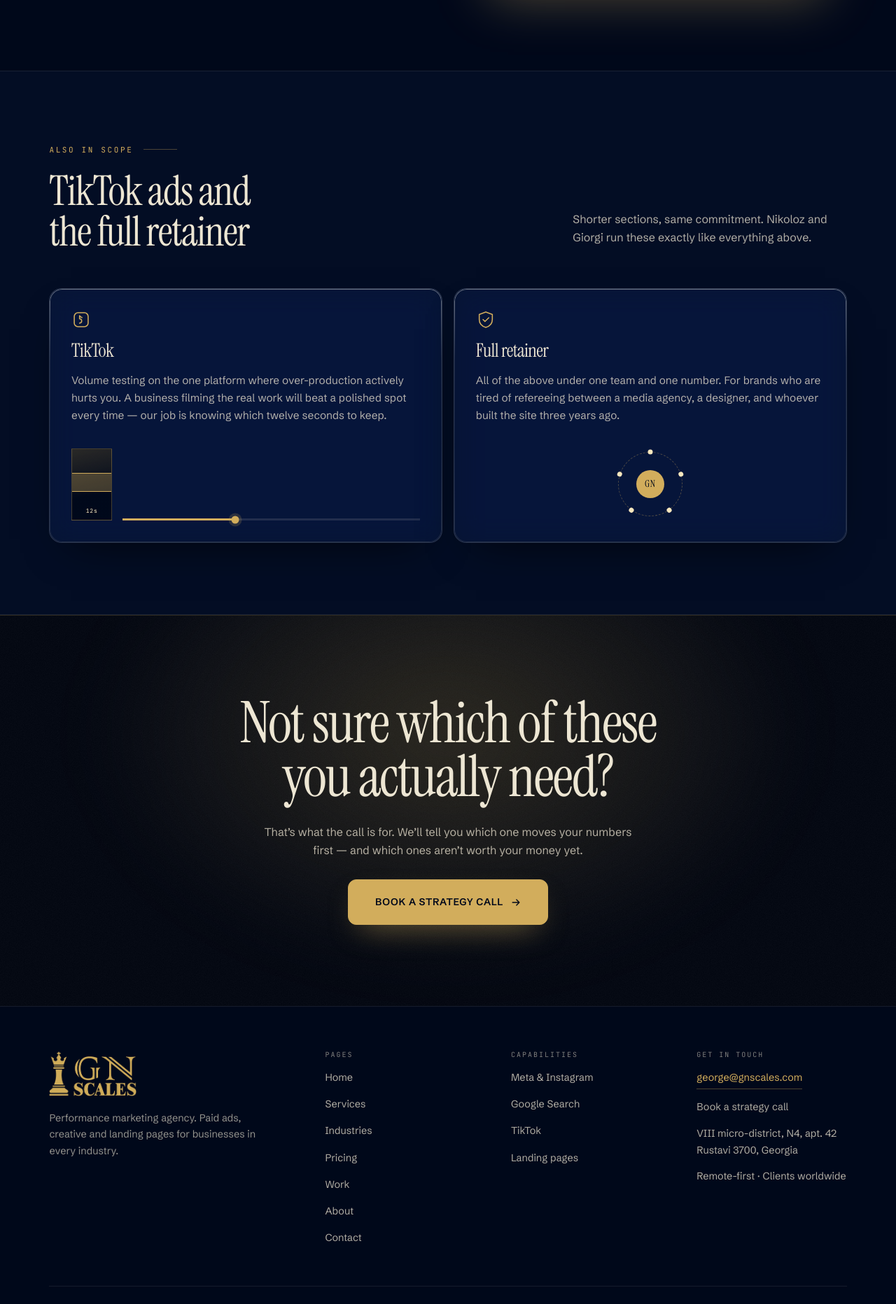
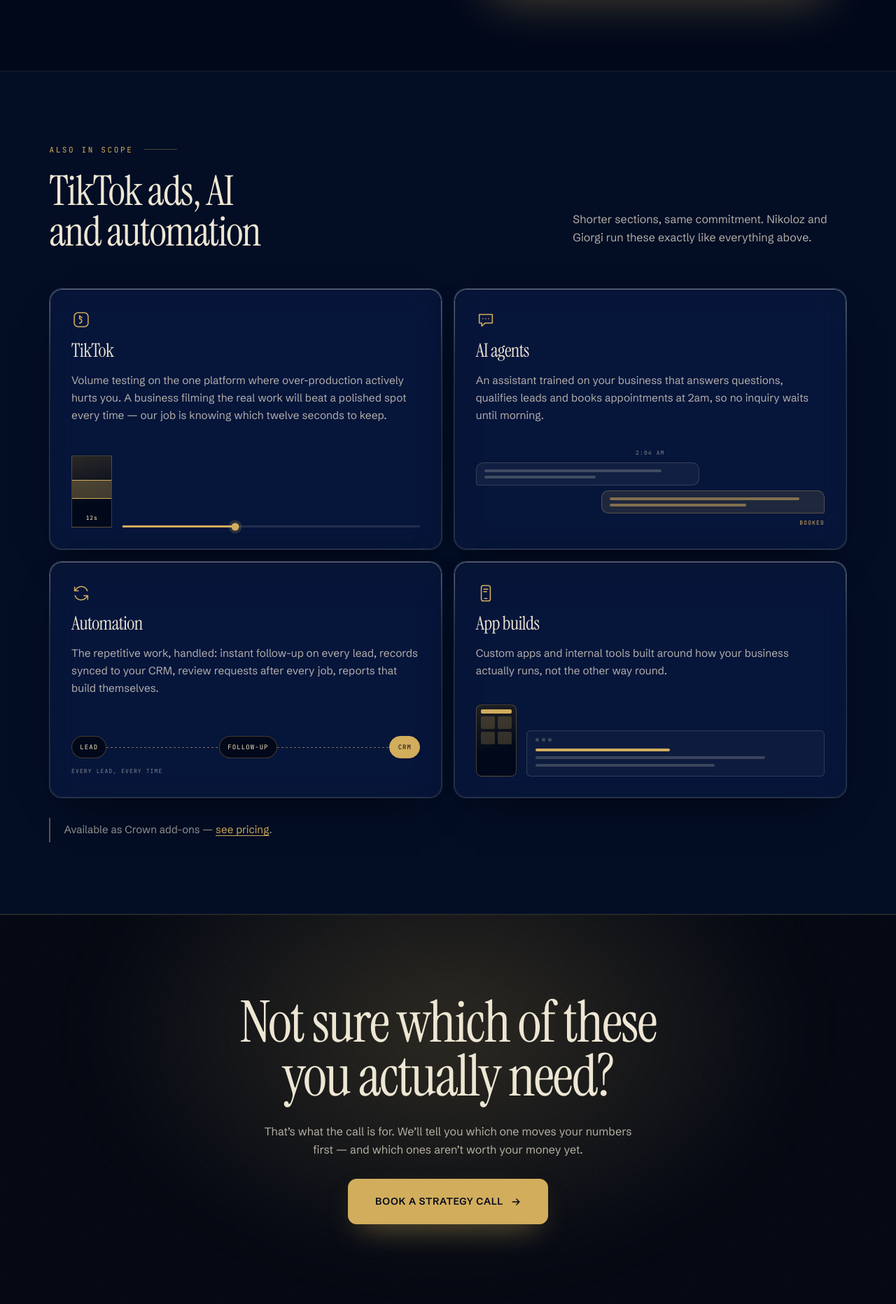
Before and after one commit to X4CH4PUR1/gns-website, a PHP site: page /services.html in a window 1280 px wide. Shown: the part 2528-4392 px from the top of the page at 70% size. Run offline with PHP 8.4, Linux system fonts and the light colour scheme.

Commit message:
Pricing: new USA prices, Crown add-ons (AI agent, automation, app build), remove brand management
Co-Authored-By: Claude Opus 5.5 <noreply@anthropic.com>

```diff
--- a/404.html
+++ b/404.html
@@ -145,6 +145,7 @@
           <a href="services.html#meta">Meta &amp; Instagram</a>
           <a href="services.html#google">Google Search</a>
           <a href="services.html#more">TikTok</a>
+          <a href="services.html#more">AI &amp; automation</a>
           <a href="services.html#pages">Landing pages</a>
         </div>
 
--- a/about.html
+++ b/about.html
@@ -224,6 +224,7 @@
           <a href="services.html#meta">Meta &amp; Instagram</a>
           <a href="services.html#google">Google Search</a>
           <a href="services.html#more">TikTok</a>
+          <a href="services.html#more">AI &amp; automation</a>
           <a href="services.html#pages">Landing pages</a>
         </div>
 
--- a/contact.html
+++ b/contact.html
@@ -260,6 +260,7 @@
           <a href="services.html#meta">Meta &amp; Instagram</a>
           <a href="services.html#google">Google Search</a>
           <a href="services.html#more">TikTok</a>
+          <a href="services.html#more">AI &amp; automation</a>
           <a href="services.html#pages">Landing pages</a>
         </div>
 
--- a/industries.html
+++ b/industries.html
@@ -40,7 +40,7 @@
   <link rel="stylesheet" href="assets/fonts/fonts.css?v=ec00ecde">
 
   <link rel="stylesheet" href="style.css?v=306252c7">
-  <link rel="stylesheet" href="services.css?v=875b231c">
+  <link rel="stylesheet" href="services.css?v=5aa519ac">
 
   <script type="application/ld+json">
 {
@@ -336,6 +336,7 @@
           <a href="services.html#meta">Meta &amp; Instagram</a>
           <a href="services.html#google">Google Search</a>
           <a href="services.html#more">TikTok</a>
+          <a href="services.html#more">AI &amp; automation</a>
           <a href="services.html#pages">Landing pages</a>
         </div>
 
--- a/privacy.html
+++ b/privacy.html
@@ -170,6 +170,7 @@
           <a href="services.html#meta">Meta &amp; Instagram</a>
           <a href="services.html#google">Google Search</a>
           <a href="services.html#more">TikTok</a>
+          <a href="services.html#more">AI &amp; automation</a>
           <a href="services.html#pages">Landing pages</a>
         </div>
 
--- a/services.css
+++ b/services.css
@@ -94,24 +94,71 @@
   box-shadow: 0 0 0 4px rgba(210, 173, 92, 0.18);
 }
 
-/* Full retainer: every discipline on one ring, one team in the middle. */
-.mini-orbit { position: relative; height: 104px; }
-.mini-orbit-core {
-  position: absolute; left: 50%; top: 50%; transform: translate(-50%, -50%);
-  width: 40px; height: 40px; border-radius: 50%; display: grid; place-items: center;
-  background: var(--gold-500); color: var(--navy-900);
-  font-family: var(--font-display); font-size: 0.85rem; letter-spacing: 0.04em;
+/* AI agents: a question at 2am, answered and booked before morning. */
+.mini-chat { display: flex; flex-direction: column; gap: 0.45rem; }
+.mini-chat-time,
+.mini-chat-tag {
+  font-family: var(--font-mono); font-size: 0.5rem;
+  letter-spacing: 0.14em; text-transform: uppercase;
 }
-.mini-orbit-ring {
-  position: absolute; left: 50%; top: 50%; transform: translate(-50%, -50%);
-  width: 92px; height: 92px; border-radius: 50%;
-  border: 1px dashed rgba(210, 173, 92, 0.34);
+.mini-chat-time { align-self: center; color: var(--ink-4); }
+.mini-chat-msg {
+  display: flex; flex-direction: column; gap: 5px; width: 64%;
+  padding: 0.55rem 0.7rem; border-radius: 10px 10px 10px 3px;
+  background: rgba(237, 230, 211, 0.05); border: 1px solid var(--line-2);
 }
-.mini-orbit-node {
-  position: absolute; left: 50%; top: 50%;
-  width: 7px; height: 7px; border-radius: 50%; background: var(--gold-200);
-  transform: translate(-50%, -50%) rotate(var(--a)) translateY(-46px);
+.mini-chat-msg i { display: block; height: 4px; width: var(--w); border-radius: 2px; background: rgba(237, 230, 211, 0.22); }
+.mini-chat-msg.is-reply {
+  align-self: flex-end; border-radius: 10px 10px 3px 10px;
+  background: rgba(210, 173, 92, 0.12); border-color: rgba(210, 173, 92, 0.32);
 }
+.mini-chat-msg.is-reply i { background: rgba(210, 173, 92, 0.55); }
+.mini-chat-tag { align-self: flex-end; color: var(--gold-500); }
+
+/* Automation: the same three steps, run for every lead without a hand on them. */
+.mini-flow { display: flex; flex-direction: column; gap: 0.8rem; }
+.mini-flow-row { display: flex; align-items: center; }
+.mini-flow-step {
+  flex-shrink: 0; padding: 0.45rem 0.7rem; border-radius: var(--r-pill);
+  border: 1px solid rgba(210, 173, 92, 0.32); background: var(--navy-900);
+  font-family: var(--font-mono); font-size: 0.5625rem;
+  letter-spacing: 0.12em; text-transform: uppercase; color: var(--gold-200);
+}
+.mini-flow-step.is-done { background: var(--gold-500); border-color: var(--gold-500); color: var(--navy-900); }
+.mini-flow-link {
+  flex: 1 1 auto; min-width: 10px; height: 1px;
+  background: linear-gradient(90deg, rgba(210, 173, 92, 0.6) 50%, transparent 0) 0 0 / 6px 1px;
+}
+.mini-flow-note {
+  font-family: var(--font-mono); font-size: 0.5rem;
+  letter-spacing: 0.14em; text-transform: uppercase; color: var(--ink-4);
+}
+
+/* App builds: one app on the phone, one tool on the desk, both built to fit. */
+.mini-app { display: flex; align-items: flex-end; gap: 0.9rem; }
+.mini-app-phone {
+  width: 58px; aspect-ratio: 9 / 16; flex-shrink: 0;
+  display: grid; grid-template-columns: 1fr 1fr; grid-template-rows: 6px; grid-auto-rows: 18px;
+  align-content: start; gap: 4px; padding: 6px;
+  border: 1px solid rgba(210, 173, 92, 0.32); border-radius: 8px;
+  background: linear-gradient(168deg, rgba(210, 173, 92, 0.14), rgba(0, 8, 26, 0.9) 64%), var(--navy-900);
+}
+.mini-app-phone span { border-radius: 2px; background: rgba(210, 173, 92, 0.22); }
+.mini-app-phone .mini-app-bar { grid-column: 1 / -1; background: var(--gold-500); }
+.mini-app-window {
+  flex: 1 1 auto; display: flex; flex-direction: column; gap: 7px;
+  padding: 0.6rem 0.75rem 0.8rem; border-radius: 6px;
+  border: 1px solid var(--line-2); background: rgba(237, 230, 211, 0.03);
+}
+.mini-app-window > span:not(.mini-app-dots) { height: 4px; width: var(--w); border-radius: 2px; background: rgba(237, 230, 211, 0.2); }
+.mini-app-window > span:nth-child(2) { background: var(--gold-500); }
+.mini-app-dots { display: flex; gap: 4px; margin-bottom: 0.2rem; }
+.mini-app-dots i { width: 5px; height: 5px; border-radius: 50%; background: rgba(237, 230, 211, 0.22); }
+
+/* The Crown note under the grid, linking through to the add-on prices. */
+.svc-addon-note { margin-top: 1.75rem; }
+.svc-addon-note a { color: var(--gold-500); text-decoration: underline; text-underline-offset: 3px; }
+.svc-addon-note a:hover { color: var(--gold-200); }
 
 @media (max-width: 900px) {
   .svc, .svc.is-reversed { grid-template-columns: 1fr; }
--- a/services.html
+++ b/services.html
@@ -40,7 +40,7 @@
   <link rel="stylesheet" href="assets/fonts/fonts.css?v=ec00ecde">
 
   <link rel="stylesheet" href="style.css?v=306252c7">
-  <link rel="stylesheet" href="services.css?v=875b231c">
+  <link rel="stylesheet" href="services.css?v=5aa519ac">
 
   <script type="application/ld+json">
 {
@@ -194,13 +194,13 @@
     </section>
 
     <!-- Also in scope: given the same card chrome and a visual each, so the
-         section reads as a deliberate tier rather than two that ran out of time. -->
+         section reads as a deliberate tier rather than four that ran out of time. -->
     <section class="section section-alt" id="more" aria-labelledby="more-heading">
       <div class="shell">
         <div class="section-head section-head-split reveal">
           <div>
             <p class="eyebrow">Also in scope</p>
-            <h2 id="more-heading">TikTok ads and the full retainer</h2>
+            <h2 id="more-heading">TikTok ads, AI and automation</h2>
           </div>
           <p class="lead">Shorter sections, same commitment. Nikoloz and Giorgi run these exactly like everything above.</p>
         </div>
@@ -218,20 +218,50 @@
             </div>
           </article>
           <article class="card svc-mini">
-            <span class="icon" aria-hidden="true"><svg viewBox="0 0 24 24"><path d="M12 2.6 20 5.6v6.2c0 4.9-3.4 8.3-8 9.6-4.6-1.3-8-4.7-8-9.6V5.6z"/><path d="M8.6 11.8 11 14.2l4.6-4.6"/></svg></span>
-            <h3>Full retainer</h3>
-            <p>All of the above under one team and one number. For brands who are tired of refereeing between a media agency, a designer, and whoever built the site three years ago.</p>
-            <div class="mini-visual mini-orbit" aria-hidden="true">
-              <span class="mini-orbit-core">GN</span>
-              <span class="mini-orbit-ring"></span>
-              <span class="mini-orbit-node" style="--a:0deg"></span>
-              <span class="mini-orbit-node" style="--a:72deg"></span>
-              <span class="mini-orbit-node" style="--a:144deg"></span>
-              <span class="mini-orbit-node" style="--a:216deg"></span>
-              <span class="mini-orbit-node" style="--a:288deg"></span>
+            <span class="icon" aria-hidden="true"><svg viewBox="0 0 24 24"><path d="M4 5.5h16v10.5h-8.5L7 19.8V16H4z"/><path d="M8.5 10.8h.01M12 10.8h.01M15.5 10.8h.01"/></svg></span>
+            <h3>AI agents</h3>
+            <p>An assistant trained on your business that answers questions, qualifies leads and books appointments at 2am, so no inquiry waits until morning.</p>
+            <div class="mini-visual mini-chat" aria-hidden="true">
+              <span class="mini-chat-time">2:04 am</span>
+              <span class="mini-chat-msg"><i style="--w:86%"></i><i style="--w:54%"></i></span>
+              <span class="mini-chat-msg is-reply"><i style="--w:92%"></i><i style="--w:66%"></i></span>
+              <span class="mini-chat-tag">Booked</span>
+            </div>
+          </article>
+          <article class="card svc-mini">
+            <span class="icon" aria-hidden="true"><svg viewBox="0 0 24 24"><path d="M19.5 9A7.8 7.8 0 0 0 5.6 7.4L4 9"/><path d="M4 4.5V9h4.5"/><path d="M4.5 15a7.8 7.8 0 0 0 13.9 1.6L20 15"/><path d="M20 19.5V15h-4.5"/></svg></span>
+            <h3>Automation</h3>
+            <p>The repetitive work, handled: instant follow-up on every lead, records synced to your CRM, review requests after every job, reports that build themselves.</p>
+            <div class="mini-visual mini-flow" aria-hidden="true">
+              <div class="mini-flow-row">
+                <span class="mini-flow-step">Lead</span>
+                <span class="mini-flow-link"></span>
+                <span class="mini-flow-step">Follow-up</span>
+                <span class="mini-flow-link"></span>
+                <span class="mini-flow-step is-done">CRM</span>
+              </div>
+              <span class="mini-flow-note">Every lead, every time</span>
+            </div>
+          </article>
+          <article class="card svc-mini">
+            <span class="icon" aria-hidden="true"><svg viewBox="0 0 24 24"><rect x="6.5" y="2.5" width="11" height="19" rx="2.5"/><path d="M10.5 18.5h3"/><path d="M9.5 7h5M9.5 10h3.5"/></svg></span>
+            <h3>App builds</h3>
+            <p>Custom apps and internal tools built around how your business actually runs, not the other way round.</p>
+            <div class="mini-visual mini-app" aria-hidden="true">
+              <div class="mini-app-phone">
+                <span class="mini-app-bar"></span>
+                <span></span><span></span><span></span><span></span>
+              </div>
+              <div class="mini-app-window">
+                <span class="mini-app-dots"><i></i><i></i><i></i></span>
+                <span style="--w:48%"></span>
+                <span style="--w:82%"></span>
+                <span style="--w:64%"></span>
+              </div>
             </div>
           </article>
         </div>
+        <p class="note-rule svc-addon-note reveal">Available as Crown add-ons — <a href="pricing.html">see pricing</a>.</p>
       </div>
     </section>
 
@@ -274,6 +304,7 @@
           <a href="services.html#meta">Meta &amp; Instagram</a>
           <a href="services.html#google">Google Search</a>
           <a href="services.html#more">TikTok</a>
+          <a href="services.html#more">AI &amp; automation</a>
           <a href="services.html#pages">Landing pages</a>
         </div>
 
--- a/sitemap.xml
+++ b/sitemap.xml
@@ -1,9 +1,9 @@
 <?xml version="1.0" encoding="UTF-8"?>
 <urlset xmlns="http://www.sitemaps.org/schemas/sitemap/0.9">
-  <url><loc>https://gnscales.com/</loc><lastmod>2026-09-30</lastmod><priority>1.0</priority></url>
-  <url><loc>https://gnscales.com/services.html</loc><lastmod>2026-09-30</lastmod><priority>0.9</priority></url>
+  <url><loc>https://gnscales.com/</loc><lastmod>2026-11-03</lastmod><priority>1.0</priority></url>
+  <url><loc>https://gnscales.com/services.html</loc><lastmod>2026-11-03</lastmod><priority>0.9</priority></url>
   <url><loc>https://gnscales.com/industries.html</loc><lastmod>2026-09-30</lastmod><priority>0.9</priority></url>
-  <url><loc>https://gnscales.com/pricing.html</loc><lastmod>2026-09-30</lastmod><priority>0.9</priority></url>
+  <url><loc>https://gnscales.com/pricing.html</loc><lastmod>2026-11-03</lastmod><priority>0.9</priority></url>
   <url><loc>https://gnscales.com/work.html</loc><lastmod>2026-09-30</lastmod><priority>0.8</priority></url>
   <url><loc>https://gnscales.com/about.html</loc><lastmod>2026-09-30</lastmod><priority>0.7</priority></url>
   <url><loc>https://gnscales.com/contact.html</loc><lastmod>2026-09-30</lastmod><priority>0.8</priority></url>
--- a/terms.html
+++ b/terms.html
@@ -150,6 +150,7 @@
           <a href="services.html#meta">Meta &amp; Instagram</a>
           <a href="services.html#google">Google Search</a>
           <a href="services.html#more">TikTok</a>
+          <a href="services.html#more">AI &amp; automation</a>
           <a href="services.html#pages">Landing pages</a>
         </div>
 
--- a/thanks.html
+++ b/thanks.html
@@ -132,6 +132,7 @@
           <a href="services.html#meta">Meta &amp; Instagram</a>
           <a href="services.html#google">Google Search</a>
           <a href="services.html#more">TikTok</a>
+          <a href="services.html#more">AI &amp; automation</a>
           <a href="services.html#pages">Landing pages</a>
         </div>
 
--- a/work.html
+++ b/work.html
@@ -246,6 +246,7 @@
           <a href="services.html#meta">Meta &amp; Instagram</a>
           <a href="services.html#google">Google Search</a>
           <a href="services.html#more">TikTok</a>
+          <a href="services.html#more">AI &amp; automation</a>
           <a href="services.html#pages">Landing pages</a>
         </div>
 
```
Also changed, not shown: index.html (+10 -9 lines), pricing.css (+15 -1 lines), pricing.html (+69 -14 lines), assets/og/og-pricing.jpg, 2 other files.
